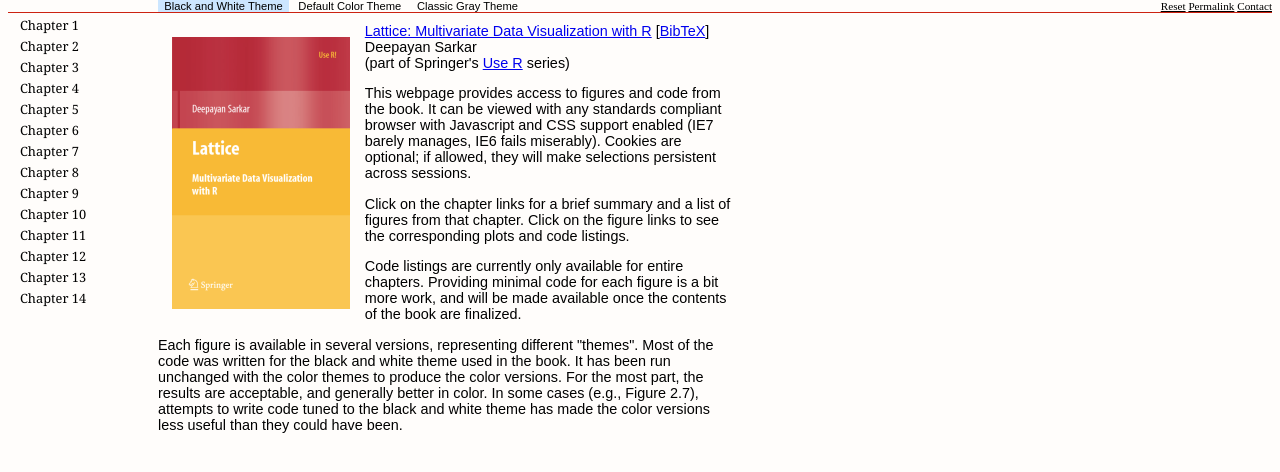
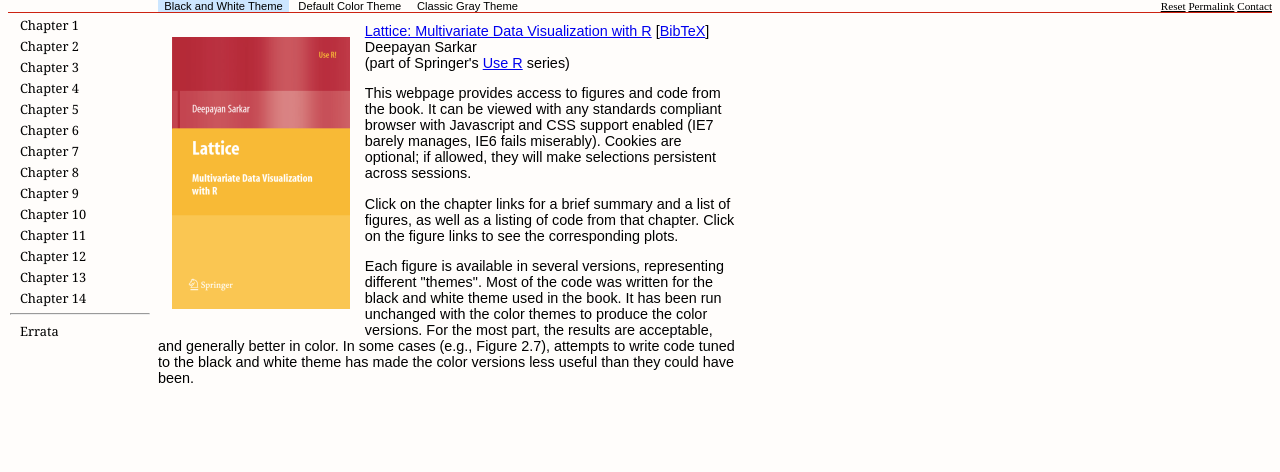
Before and after one commit to rforge/lmdvr, a PHP site: page /figures/figures.html in a window 1280 px wide. Shown: the part 38-510 px from the top of the page. Run offline with PHP 8.4, Linux system fonts and the light colour scheme.

Commit message:
added an errata
git-svn-id: svn://svn.r-forge.r-project.org/svnroot/lmdvr@9 edb9625f-4e0d-4859-8d74-9fd3b1da38cb

```diff
--- a/www/figures/figures.html
+++ b/www/figures/figures.html
@@ -234,7 +234,10 @@ href="style.css"/>
       <li class="topic" id="FIGURE.14_05" onClick='figureClicked("14_05")'>Figure 14.5</li>
     </ul></li>
   </ul>
-
+  <hr>
+  <ul class="ChapterList" id="ERRATA">
+    <li><p title="Errata" class="topic" id="CHAPTER.ERRATA" onClick = 'showErrata()'>Errata</p>
+  </ul>
 
   <!--
   placeholders:
@@ -281,14 +284,16 @@ href="style.css"/>
     selections persistent across sessions.  </p>
 
     <p>Click on the chapter links for a brief summary and a list of
-    figures from that chapter.  Click on the figure links to see the
-    corresponding plots and code listings. </p>
-
+    figures, as well as a listing of code from that chapter.  Click on
+    the figure links to see the corresponding plots. </p>
+
+    <!--
     <p> Code listings are currently only available for entire
     chapters.  Providing minimal code for each figure is a bit more
     work, and will be made available once the contents of the book are
     finalized.
     </p>
+    -->
 
     <p> Each figure is available in several versions, representing
     different &quot;themes&quot;.  Most of the code was written for
@@ -299,6 +304,21 @@ href="style.css"/>
     write code tuned to the black and white theme has made the color
     versions less useful than they could have been.  </p>
 
+  </div>
+
+
+  <div class="summaryHidden" id="SUMMARY.ERRATA">
+    <h2>Errata</h2>
+    <p>[Fixed in the second printing]</p>
+    <ul>
+      <li>Page 45: Figure 3.9 has<br>
+      <code>xlab="Standard Normal Quantiles"</code>.<br> This should
+      be<br>
+      <code>xlab="Uniform(0, 1) Quantiles"</code>.
+      </li>
+
+      <li>Page 109: &quot;Figure 6.4&quot; should be &quot;Figure 6.15&quot;</li>
+    </ul>
   </div>
 
 
@@ -322,8 +342,7 @@ Placehlders can be generated with:
       <li>Superposition (a.k.a. grouping)</li>
       <li>&quot;trellis&quot; objects</li>
     </ul>
-    <p>Click on figure links on the left to see figures and code
-    listings.</p>
+    <p>Click on figure links on the left to see figures.</p>
   </div>
 
   <div class="summaryHidden" id="SUMMARY.02">
@@ -337,8 +356,7 @@ Placehlders can be generated with:
       <li>Scales and Axes</li>
       <li>Panel functions</li>
     </ul>
-    <p>Click on figure links on the left to see figures and code
-    listings.</p>
+    <p>Click on figure links on the left to see figures.</p>
   </div>
   <div class="summaryHidden" id="SUMMARY.03">
     <h2>Visualizing Univariate Distributions</h2>
@@ -351,8 +369,7 @@ Placehlders can be generated with:
       <li>Comparative Strip charts</li>
       <li>Discrete distributions</li>
     </ul>
-    <p>Click on figure links on the left to see figures and code
-    listings.</p>
+    <p>Click on figure links on the left to see figures.</p>
   </div>
   <div class="summaryHidden" id="SUMMARY.04">
     <h2>Displaying Multiway Tables</h2>
@@ -362,8 +379,7 @@ Placehlders can be generated with:
       <li>Bar chart</li>
       <li>Reordering factor levels</li>
     </ul>
-    <p>Click on figure links on the left to see figures and code
-    listings.</p>
+    <p>Click on figure links on the left to see figures.</p>
   </div>
   <div class="summaryHidden" id="SUMMARY.05">
     <h2>Scatter Plots and Extensions</h2>
@@ -376,8 +392,7 @@ Placehlders can be generated with:
       <li>Scatter plot matrix</li>
       <li>Parallel coordinate plot</li>
     </ul>
-    <p>Click on figure links on the left to see figures and code
-    listings.</p>
+    <p>Click on figure links on the left to see figures.</p>
   </div>
   <div class="summaryHidden" id="SUMMARY.06">
     <h2>Trivariate Displays</h2>
@@ -389,8 +404,7 @@ Placehlders can be generated with:
       <li>Wireframe rendering</li>
       <li>Parameterized surfaces</li>
     </ul>
-    <p>Click on figure links on the left to see figures and code
-    listings.</p>
+    <p>Click on figure links on the left to see figures.</p>
   </div>
   <div class="summaryHidden" id="SUMMARY.07">
     <h2>Graphical Parameters and Other Settings</h2>
@@ -404,8 +418,7 @@ Placehlders can be generated with:
       <li>Non-graphical options</li>
       <li>Making customizations persistent</li>
     </ul>
-    <p>Click on figure links on the left to see figures and code
-    listings.</p>
+    <p>Click on figure links on the left to see figures.</p>
   </div>
   <div class="summaryHidden" id="SUMMARY.08">
     <h2>Plot Coordinates and Axis Annotation</h2>
@@ -416,8 +429,7 @@ Placehlders can be generated with:
       <li>Axis annotation</li>
       <li>The <code>scales</code> argument</li>
     </ul>
-    <p>Click on figure links on the left to see figures and code
-    listings.</p>
+    <p>Click on figure links on the left to see figures.</p>
   </div>
   <div class="summaryHidden" id="SUMMARY.09">
     <h2>Labels and Legends</h2>
@@ -429,8 +441,7 @@ Placehlders can be generated with:
       <li>Dropping unused levels of grouping variable</li>
       <li>Page annotation</li>
     </ul>
-    <p>Click on figure links on the left to see figures and code
-    listings.</p>
+    <p>Click on figure links on the left to see figures.</p>
   </div>
   <div class="summaryHidden" id="SUMMARY.10">
     <h2>Data Manipulation and Related Topics</h2>
@@ -443,8 +454,7 @@ Placehlders can be generated with:
       <li>Ordering levels of categorical variables</li>
       <li>Controlling the appearance of strips</li>
     </ul>
-    <p>Click on figure links on the left to see figures and code
-    listings.</p>
+    <p>Click on figure links on the left to see figures.</p>
   </div>
   <div class="summaryHidden" id="SUMMARY.11">
     <h2>Manipulating the &quot;trellis&quot; object</h2>
@@ -454,8 +464,7 @@ Placehlders can be generated with:
       <li>Tukey mean-difference plot</li>
       <li>Other specialized manipulations</li>
     </ul>
-    <p>Click on figure links on the left to see figures and code
-    listings.</p>
+    <p>Click on figure links on the left to see figures.</p>
   </div>
   <div class="summaryHidden" id="SUMMARY.12">
     <h2>Interacting with Trellis Displays</h2>
@@ -465,8 +474,7 @@ Placehlders can be generated with:
       <li>Grid viewports as used in <code>lattice</code></li>
       <li>API for interactive additions</li>
     </ul>
-    <p>Click on figure links on the left to see figures and code
-    listings.</p>
+    <!-- p>Click on figure links on the left to see figures.</p -->
   </div>
   <div class="summaryHidden" id="SUMMARY.13">
     <h2>Advanced Panel Functions</h2>
@@ -475,8 +483,7 @@ Placehlders can be generated with:
       <li>Built-in panel and accessors functions</li>
       <li>Examples</li>
     </ul>
-    <p>Click on figure links on the left to see figures and code
-    listings.</p>
+    <p>Click on figure links on the left to see figures.</p>
   </div>
   <div class="summaryHidden" id="SUMMARY.14">
     <h2>New Trellis Displays</h2>
@@ -485,8 +492,7 @@ Placehlders can be generated with:
       <li>Examples of S3 and S4 methods</li>
       <li>Examples of new high level functions</li>
     </ul>
-    <p>Click on figure links on the left to see figures and code
-    listings.</p>
+    <p>Click on figure links on the left to see figures.</p>
   </div>
 
 
@@ -2218,7 +2224,7 @@ piechart(VADeaths, groups = FALSE, xlab = "")
 
 <div class="footer">
   <address>deepayan.sarkar@r-project.org</address>
-  <!-- hhmts start -->Last modified: Sun May 11 12:32:59 PDT 2008 <!-- hhmts end -->
+  <!-- hhmts start -->Last modified: Tue Aug 26 02:18:33 PDT 2008 <!-- hhmts end -->
 </div>
 
 
--- a/www/figures/figures.js
+++ b/www/figures/figures.js
@@ -142,12 +142,43 @@ function setTheme(theme) {
 }
 
 
+function showErrata() {
+    if (cur_chap != "") {
+	document.getElementById("FIGURELIST." + cur_chap).className = "FigureListHidden";
+	document.getElementById("CHAPTER." + cur_chap).className = "topic";
+	document.getElementById("SUMMARY." + cur_chap).className = "summaryHidden";
+	document.getElementById("CODE." + cur_chap).className = "codeListingHidden";
+    }
+    if (cur_fig != "") {
+	document.getElementById("FIGURE." + cur_fig).className = "topic";
+	document.getElementById("IMAGE.CONTAINER").className = "imageHidden";
+    }
+/*     global_theme = ""; */
+/*     cur_chap = ""; */
+/*     cur_fig = ""; */
+/*     cur_code = ""; */
+    resetCookies();
+    setPermaLink();
+    document.getElementById("CHAPTER.ERRATA").className = "htopic";
+    document.getElementById("SWITCH.LAYOUT").style.display = "none";
+    document.getElementById("SUMMARY.00").className = "summaryHidden";
+    document.getElementById("SUMMARY.ERRATA").className = "summary";
+    document.getElementById("SUMMARY.CONTAINER").className = "summaryContainer";
+}
+
+function hideErrata() {
+    document.getElementById("CHAPTER.ERRATA").className = "topic";
+    document.getElementById("SUMMARY.ERRATA").className = "summaryHidden";
+}
+
+
 function chapterClicked(chap, resetFig) {
     var showFigList = 1;
     if (resetFig) {
 	setCookie("figure=", "");
-	document.getElementById("SWITCH.LAYOUT").style.display = "none";
+	/* document.getElementById("SWITCH.LAYOUT").style.display = "none"; */
     }
+    hideErrata();
     /* if (chap == cur_chap) return null; */
     if (cur_chap != "") {
 	if (cur_chap == chap && cur_fig == "" && document.getElementById("FIGURELIST." + cur_chap).className == "FigureList") {
@@ -167,6 +198,8 @@ function chapterClicked(chap, resetFig) {
     document.getElementById("SUMMARY.00").className = "summaryHidden";
     document.getElementById("SUMMARY." + cur_chap).className = "summary";
     document.getElementById("SUMMARY.CONTAINER").className = "summaryContainer";
+    document.getElementById("CODE." + cur_chap).className = "codeListing";
+    document.getElementById("SWITCH.LAYOUT").style.display = "inline";
     if (showFigList) document.getElementById("FIGURELIST." + cur_chap).className = "FigureList";
     document.getElementById("CHAPTER." + cur_chap).className = "htopic";
     setCookie("chapter=", chap);
@@ -182,8 +215,6 @@ function figureClicked(fig) {
     if (cur_chap != "") {
 	/* document.getElementById("CHAPTER." + cur_chap).className = "topic"; */
 	document.getElementById("SUMMARY." + cur_chap).className = "summaryHidden";
-	document.getElementById("CODE." + cur_chap).className = "codeListing";
-	document.getElementById("SWITCH.LAYOUT").style.display = "inline";
 	/* cur_chap = ""; */
     }
     if (cur_fig != "") {
--- a/www/figures/style.css
+++ b/www/figures/style.css
@@ -158,10 +158,10 @@ ul.FigureList li.htopic:hover
 {
   background: #cce6ff;
 }
-div.summaryContainer ul
-{
-  list-style: none;
-}
+/* div.summaryContainer ul */
+/* { */
+/*   list-style: none; */
+/* } */
 div.footer { display: none; }
 
 span.switchLayout
```
